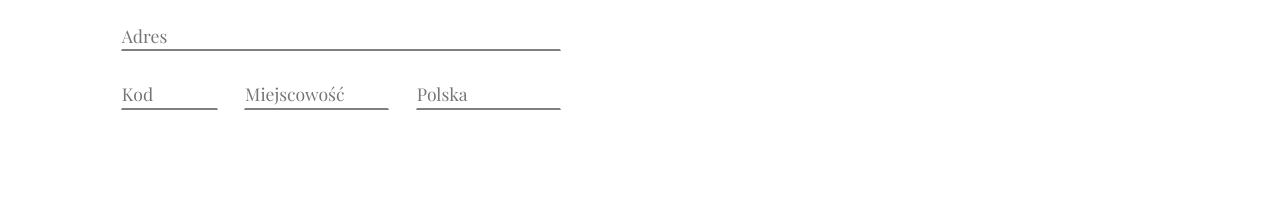
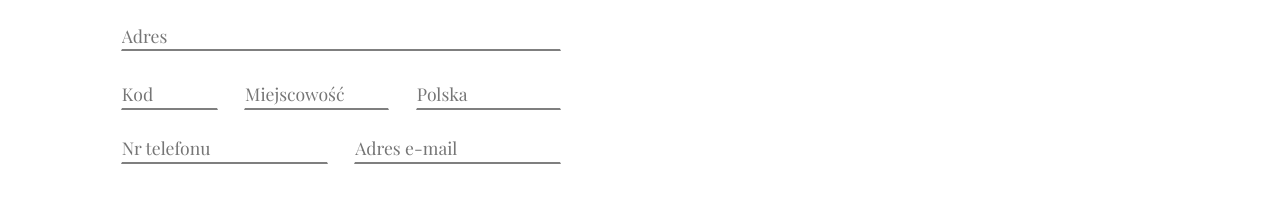
Before and after one commit to bartoszlokaj/basket-for-jewelry, a website: page index.html in a window 1280 px wide. Shown: the part 386-588 px from the top of the page. Drawn offline with nearby package versions, Linux system fonts and the light colour scheme.

Commit message:
form row 4 added

```diff
--- a/index.html
+++ b/index.html
@@ -104,7 +104,7 @@
                 <label for="surname" class="form__label">Nazwisko</label>
               </div>
 
-              <div class="form__group">
+              <div class="form__group form__group--2">
                 <input
                   type="text"
                   id="address"
@@ -115,7 +115,7 @@
                 <label for="address" class="form__label">Adres</label>
               </div>
 
-              <div class="form__group">
+              <div class="form__group form__group--3">
                 <input
                   type="text"
                   id="code"
@@ -141,6 +141,23 @@
                 />
                 <label for="country" class="form__label">Kraj</label>
               </div>
+
+              <div class="form__group form__group--4">
+                  <input
+                    type="text"
+                    id="phone"
+                    class="form__input form__input--phone"
+                    placeholder="Nr telefonu"
+                  />
+                  <label for="Phone" class="form__label">Nr telefonu</label>
+                  <input
+                    type="text"
+                    id="mail"
+                    class="form__input form__input--mail"
+                    placeholder="Adres e-mail"
+                  />
+                  <label for="mail" class="form__label">Adres e-mail</label>
+                </div>
             </form>
           </div>
           <div class="order__basket">
--- a/sass/components/_form.scss
+++ b/sass/components/_form.scss
@@ -9,6 +9,11 @@
     &__group {
         display: flex;
         justify-content: space-between;
+        margin-bottom: 2.9rem;
+
+        &--2 {
+            margin-bottom: 3.4rem;
+        }
     }
 
     &__input {
@@ -19,11 +24,9 @@
         background-color: $color-white;
         border: 1px solid transparent;
         border-bottom: 2px solid $color-dark-gray;
-        margin-bottom: 2.9rem;
 
         &--address {
             width: 100%;
-            margin-bottom: 3.4rem;
         }
 
         &--code {
```
Also changed, not shown: css/style.css.
